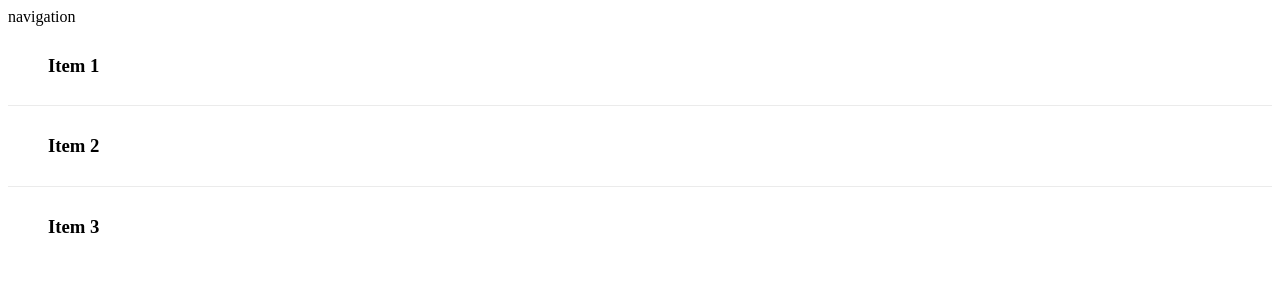
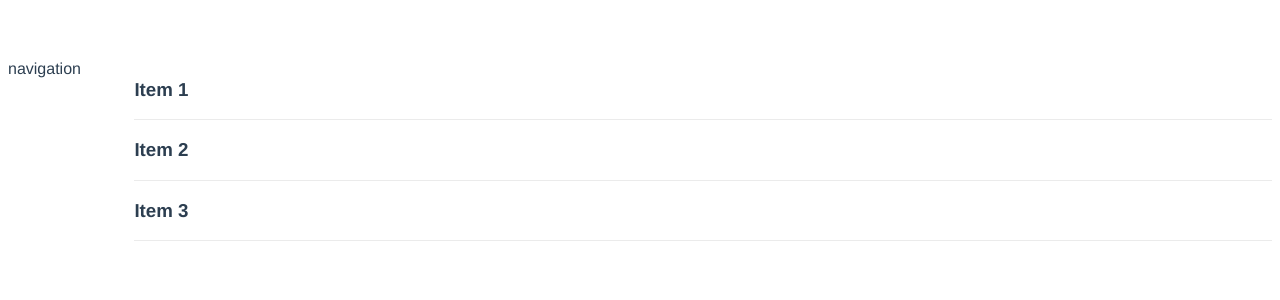
Before and after one commit to Mr-Jabberwock/FAQ, a Vue app: page / in a window 1280 px wide. Shown: the top 300 px of the page. Built offline with nearby package versions, Linux system fonts and the light colour scheme.

Commit message:
Commit so i can fetch
Commit so i can fetch

```diff
--- a/src/components/Accordion.vue
+++ b/src/components/Accordion.vue
@@ -28,7 +28,7 @@ export default {
   padding: 0;
 }
 
-.accordion__item:last-child {
+/* .accordion__item:last-child {
 border-bottom: none;
-}
+} */
 </style>
--- a/src/components/Topics.vue
+++ b/src/components/Topics.vue
@@ -66,9 +66,15 @@ export default {
 <style>
 .accordion__item {
   cursor: pointer;
-  padding: 10px 20px 10px 40px;
   border-bottom: 1px solid #ebebeb;
   position: relative;
+}
+.accordion__trigger_active, .accordion__item:hover{
+    background-color: #ccc;
+}
+
+.accordion__content{
+    background-color: white;
 }
 
 .accordion__trigger {
--- a/src/views/FAQ.vue
+++ b/src/views/FAQ.vue
@@ -54,7 +54,9 @@ export default {
 </script>
 
 <style>
-#FAQ {
+#faq{
+    display: grid;
+    grid-template-columns: 10% auto;
   font-family: "Avenir", Helvetica, Arial, sans-serif;
   -webkit-font-smoothing: antialiased;
   -moz-osx-font-smoothing: grayscale;
```
